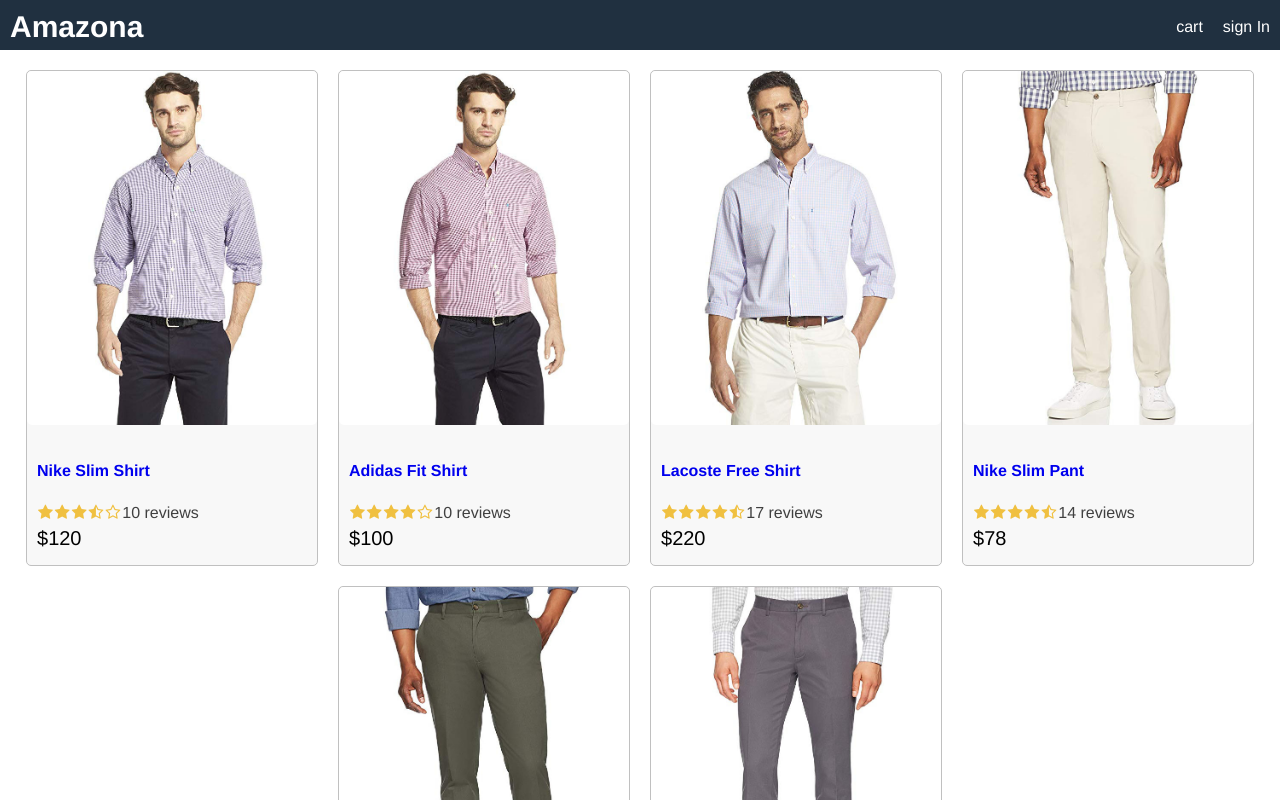
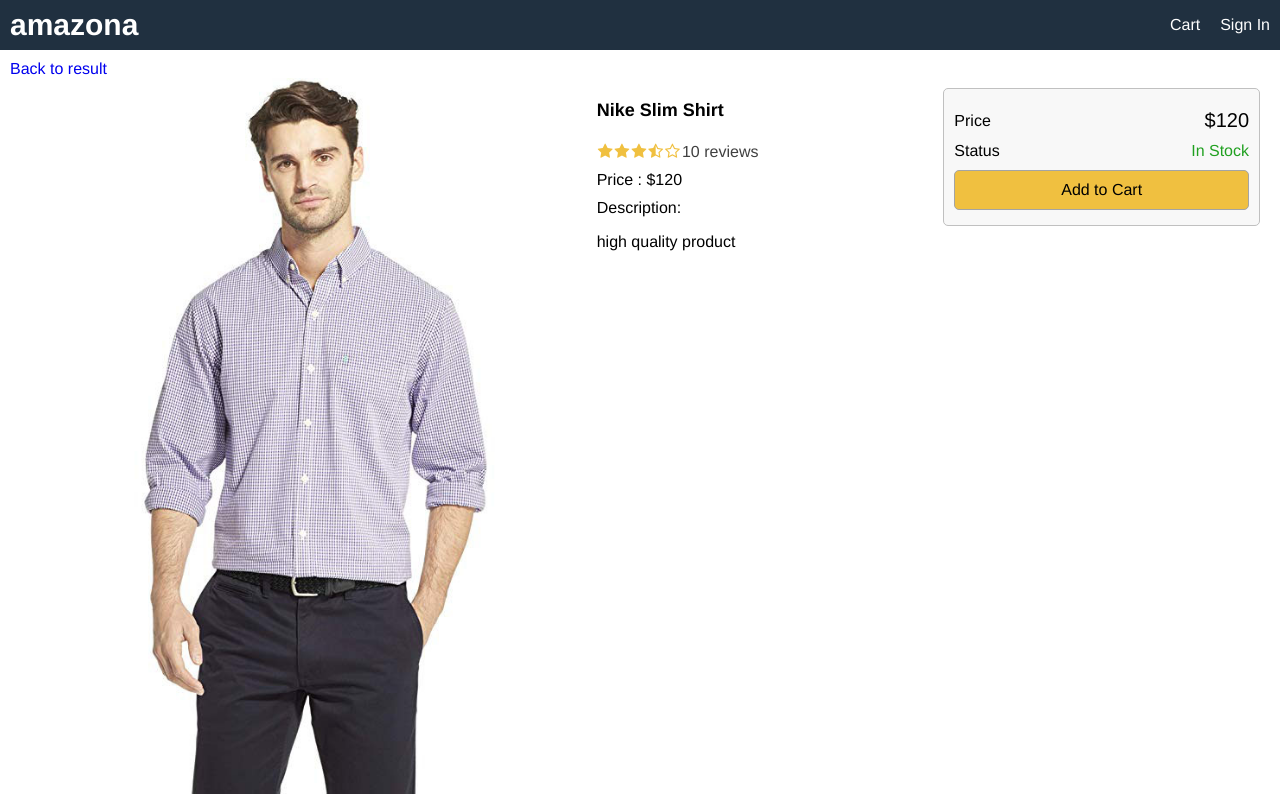
Before and after one commit to gvspavankumar1996/amazona-shoppingcart-app, a React (Create React App) app in the folder frontend/: page /product/1 in a window 1280 px wide. Shown: the top 800 px of the page. Built offline with nearby package versions, Linux system fonts and the light colour scheme.

Commit message:
added home and product detail screen

```diff
--- a/frontend/package.json
+++ b/frontend/package.json
@@ -8,6 +8,7 @@
     "@testing-library/user-event": "^12.5.0",
     "react": "^17.0.1",
     "react-dom": "^17.0.1",
+    "react-router-dom": "^5.2.0",
     "react-scripts": "4.0.1",
     "web-vitals": "^0.2.4"
   },
--- a/frontend/src/App.js
+++ b/frontend/src/App.js
@@ -1,28 +1,31 @@
 import React from "react";
-import data from "./data";
-import Product from './components/Product'
+
+import HomeScreen from "./screens/HomeScreen";
+import ProductScreen from "./screens/ProductScreen";
+import { BrowserRouter, Route } from "react-router-dom";
 
 function App() {
   return (
+    <BrowserRouter>
     <div className="grid-container">
       <header className="row">
-        <a className="brand" href="/">
-          Amazona
-        </a>
         <div>
-          <a href="/cart">cart</a>
-          <a href="/signin">sign In</a>
+          <a className="brand" href="/">
+            amazona
+          </a>
         </div>
-      </header>
-      <main>
-        <div className="row center">
-          {data.products.map((product) => (
-            <Product key={product._id} product={product} />
-          ))}
+        <div>
+          <a href="/cart">Cart</a>
+          <a href="/signin">Sign In</a>
         </div>
-      </main>
-      <footer className="row center">All rights reserved</footer>
-    </div>
+        </header>
+        <main>
+          <Route path="/product/:id" component={ProductScreen}></Route>
+          <Route path="/" component={HomeScreen} exact></Route>
+        </main>
+        <footer className="row center">All right reserved</footer>
+      </div>
+    </BrowserRouter>
   );
 }
 
--- a/frontend/src/data.js
+++ b/frontend/src/data.js
@@ -7,6 +7,7 @@
       image: "/images/p1.jpg",
       price: 120,
       brand: "Nike",
+      countInStock: 10,
       rating: 3.5,
       numReviews: 10,
       description: "high quality product",
@@ -16,6 +17,7 @@
       name: "Adidas Fit Shirt",
       category: "Shirts",
       image: "/images/p2.jpg",
+      countInStock: 20,
       price: 100,
       brand: "Adidas",
       rating: 4.0,
@@ -29,6 +31,7 @@
       image: "/images/p3.jpg",
       price: 220,
       brand: "Lacoste",
+      countInStock: 0,
       rating: 4.8,
       numReviews: 17,
       description: "high quality product",
@@ -40,6 +43,7 @@
       image: "/images/p4.jpg",
       price: 78,
       brand: "Nike",
+      countInStock: 15,
       rating: 4.5,
       numReviews: 14,
       description: "high quality product",
@@ -51,6 +55,7 @@
       image: "/images/p5.jpg",
       price: 65,
       brand: "Puma",
+      countInStock: 5,
       rating: 4.5,
       numReviews: 10,
       description: "high quality product",
@@ -61,6 +66,7 @@
       category: "Pants",
       image: "/images/p6.jpg",
       price: 139,
+      countInStock: 12,
       brand: "Adidas",
       rating: 4.5,
       numReviews: 15,
--- a/frontend/src/index.css
+++ b/frontend/src/index.css
@@ -1,8 +1,10 @@
 html {
-  font-size: 62.5%; /*16px * 62.5 =10px = 1rem */
+  font-size: 62.5%; /* 16px x 62.5 = 10px = 1rem */
   box-sizing: border-box;
 }
-
+#root {
+  height: 100%;
+}
 body {
   margin: 0;
   height: 100vh;
@@ -12,8 +14,7 @@
   -moz-osx-font-smoothing: grayscale;
 }
 
-/* layout  */
-
+/* Layout */
 .grid-container {
   display: grid;
   grid-template-areas:
@@ -38,19 +39,40 @@
   color: #ffffff;
 }
 /* Common */
-h1 {
-  font-size: 1.8rem;
-  padding: 1rem 0;
-}
-h2 {
-  font-size: 1.6rem;
-  padding: 1rem 0;
-}
 a {
   text-decoration: none;
 }
 a:hover {
   color: #ff8000;
+}
+
+ul {
+  padding: 0;
+  margin: 0;
+  list-style-type: none;
+}
+li {
+  margin-top: 1rem;
+}
+button {
+  padding: 1rem;
+  border-radius: 0.5rem;
+  border: 0.1rem #a4a4a4 solid;
+  font-size: 1.6rem;
+  font-family: Helvetica, Arial, sans-serif;
+  -webkit-font-smoothing: antialiased;
+  -moz-osx-font-smoothing: grayscale;
+  background-color: #f8f8f8;
+  cursor: pointer;
+}
+button:hover {
+  border: 0.1rem #404040 solid;
+}
+button.primary {
+  background-color: #f0c040;
+}
+button.block {
+  width: 100%;
 }
 /* Header */
 header a {
@@ -62,7 +84,6 @@
   font-size: 3rem;
   font-weight: bold;
 }
-
 .row {
   display: flex;
   flex-wrap: wrap;
@@ -72,13 +93,34 @@
 .row.center {
   justify-content: center;
 }
+.row.top {
+  align-items: flex-start;
+}
+.col-1 {
+  flex: 1 1 25rem;
+}
+.col-2 {
+  flex: 1 1 50rem;
+}
 
-/* images */
+/* Common */
+h1 {
+  font-size: 1.8rem;
+  padding: 1rem 0;
+}
+h2 {
+  font-size: 1.6rem;
+  padding: 1rem 0;
+}
+/* Image */
 img {
   border-radius: 0.5rem;
 }
 img.medium {
   max-width: 29rem;
+  width: 100%;
+}
+img.large {
   width: 100%;
 }
 
@@ -103,7 +145,13 @@
   color: #f0c040;
   margin: 0.1rem;
 }
-
-.rating span:last-child{
+.rating span:last-child {
   color: #404040;
 }
+/* Alert */
+.success {
+  color: #20a020;
+}
+.error {
+  color: #a02020;
+}
--- /dev/null
+++ b/frontend/src/screens/HomeScreen.js
@@ -0,0 +1,15 @@
+import React from 'react';
+import Product from '../components/Product';
+import data from '../data';
+
+export default function HomeScreen() {
+  return (
+    <div>
+      <div className="row center">
+        {data.products.map((product) => (
+          <Product key={product._id} product={product}></Product>
+        ))}
+      </div>
+    </div>
+  );
+}
--- /dev/null
+++ b/frontend/src/screens/ProductScreen.js
@@ -0,0 +1,68 @@
+import React from "react";
+import Rating from "../components/Rating";
+import { Link } from "react-router-dom";
+import data from "../data";
+
+function ProductScreen(props) {
+  const product = data.products.find((x) => x._id === props.match.params.id);
+  if (!product) {
+    return <div>Product Not Found</div>;
+  }
+  return (
+    <div>
+      <Link to="/">Back to result</Link>
+      <div className="row top">
+        <div className="col-2">
+          <img className="large" src={product.image} alt={product.name}></img>
+        </div>
+        <div className="col-1">
+          <ul>
+            <li>
+              <h1>{product.name}</h1>
+            </li>
+            <li>
+              <Rating
+                rating={product.rating}
+                numReviews={product.numReviews}
+              ></Rating>
+            </li>
+            <li>Price : ${product.price}</li>
+            <li>
+              Description:
+              <p>{product.description}</p>
+            </li>
+          </ul>
+        </div>
+        <div className="col-1">
+          <div className="card card-body">
+            <ul>
+              <li>
+                <div className="row">
+                  <div>Price</div>
+                  <div className="price">${product.price}</div>
+                </div>
+              </li>
+              <li>
+                <div className="row">
+                  <div>Status</div>
+                  <div>
+                    {product.countInStock > 0 ? (
+                      <span className="success">In Stock</span>
+                    ) : (
+                      <span className="error">Unavailable</span>
+                    )}
+                  </div>
+                </div>
+              </li>
+              <li>
+                <button className="primary block">Add to Cart</button>
+              </li>
+            </ul>
+          </div>
+        </div>
+      </div>
+    </div>
+  );
+}
+
+export default ProductScreen;
```
Also changed, not shown: 2 other files (tests, documents, lock files or other folders).
